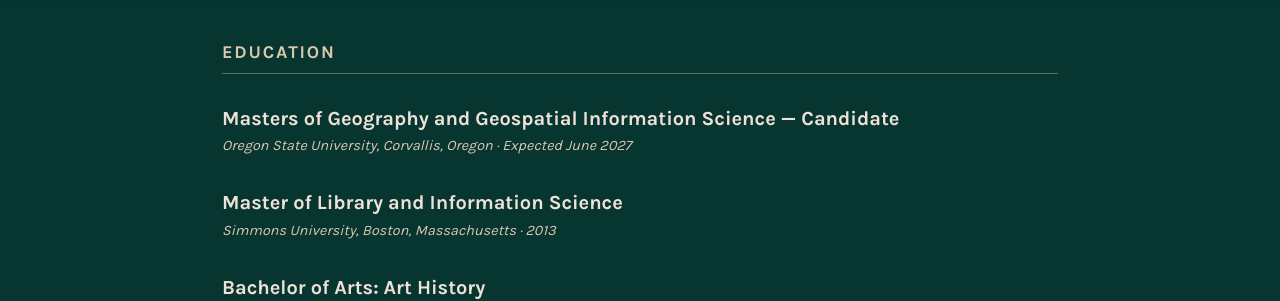
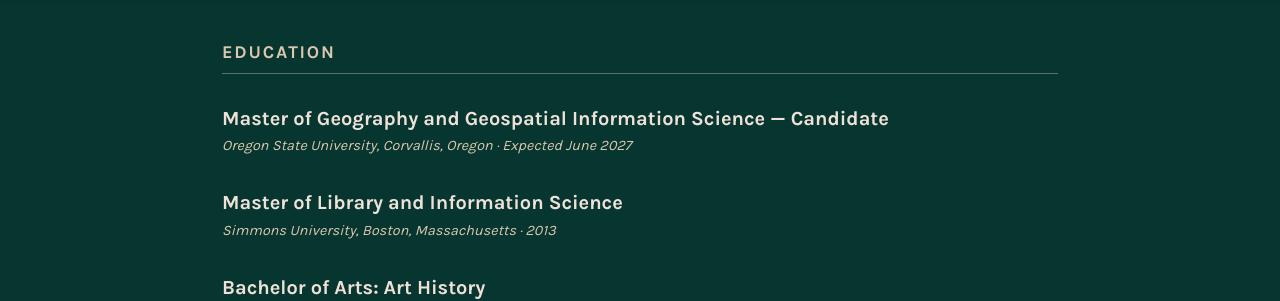
Before and after one commit to thorniecodes/curriculumvitae, a Jekyll site: the page built from index.md, in a window 1280 px wide and 900 px high. Shown: the part 267-568 px from the top of the window. Built offline with Jekyll 4.4.1, drawn with Linux system fonts in a browser that asks for light colours; our own code applies the rules of GitHub Pages for plain Markdown files.

Commit message:
Update index.md

```diff
--- a/index.md
+++ b/index.md
@@ -4,7 +4,7 @@ layout: default
 
 ## Education {#education}
 
-### Masters of Geography and Geospatial Information Science — Candidate
+### Master of Geography and Geospatial Information Science — Candidate
 *Oregon State University, Corvallis, Oregon · Expected June 2027*
 
 ### Master of Library and Information Science
```
